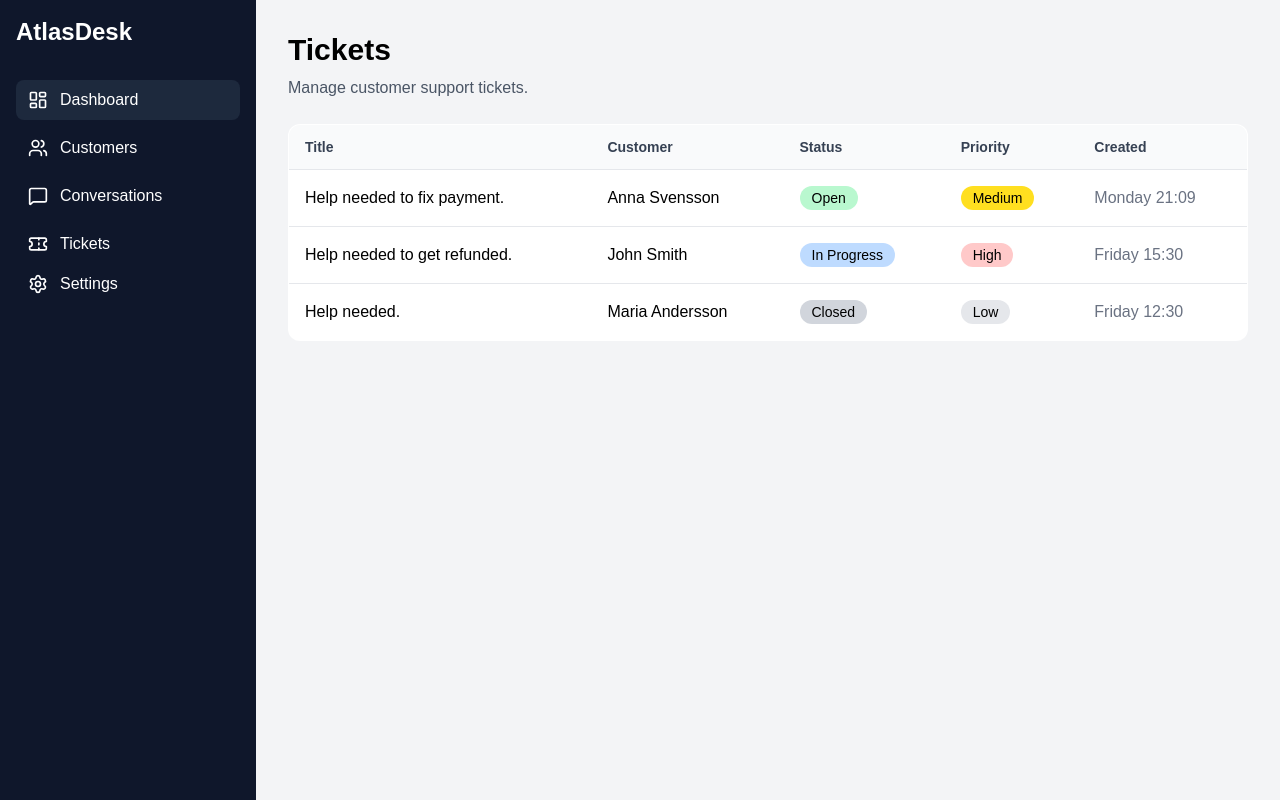
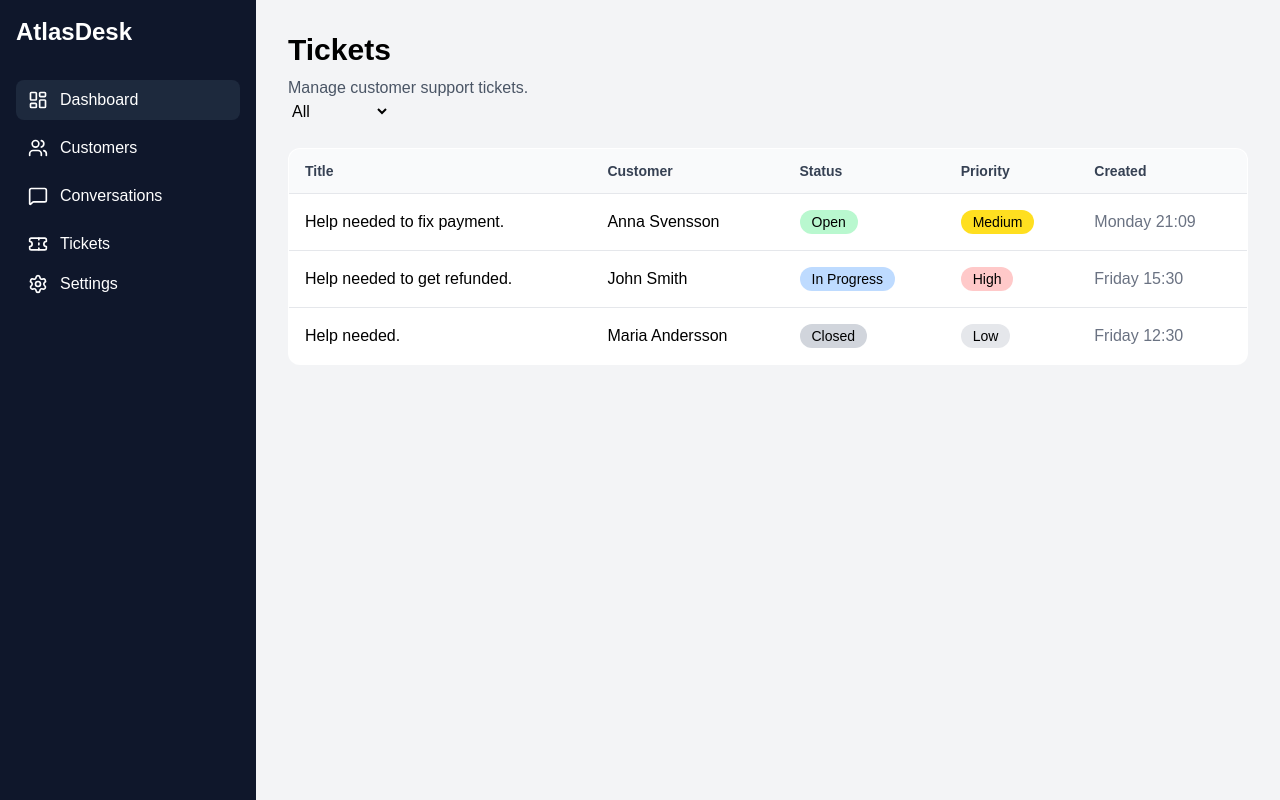
Before and after one commit to Abualtaher/atlasdesk, a React (Vite) app in the folder client/: page /tickets in a window 1280 px wide. Built offline with nearby package versions, Linux system fonts and the light colour scheme.

Commit message:
feat: implement ticket filtering by status with dropdown selection

```diff
--- a/client/src/pages/Tickets.tsx
+++ b/client/src/pages/Tickets.tsx
@@ -1,6 +1,17 @@
+import { useState } from "react";
 import { tickets } from "../data/tickets";
 
 function Tickets() {
+  const [ticketStatus, setTicketStatus] = useState("All");
+
+  const filteredTickets = tickets.filter((ticket) => {
+    ticket.status.includes(ticketStatus);
+    if (ticketStatus === "All") {
+      return true;
+    }
+    return ticket.status === ticketStatus;
+  });
+
   const priorityClass = (priority: string) => {
     if (priority === "High") {
       return "bg-red-200";
@@ -24,6 +35,15 @@ function Tickets() {
     <div>
       <h1 className="text-3xl font-bold">Tickets</h1>
       <p className="mt-2 text-gray-600">Manage customer support tickets.</p>
+      <select
+        value={ticketStatus}
+        onChange={(e) => setTicketStatus(e.target.value)}
+      >
+        <option value="All">All</option>
+        <option value="Open">Open</option>
+        <option value="Closed">Closed</option>
+        <option value="In Progress">In Progress</option>
+      </select>
       <div>
         <table className="mt-6 w-full overflow-hidden rounded-xl border border-gray-200 bg-white text-left">
           <thead className="bg-gray-50">
@@ -51,7 +71,7 @@ function Tickets() {
           </thead>
 
           <tbody>
-            {tickets.map((ticket) => (
+            {filteredTickets.map((ticket) => (
               <tr key={ticket.id} className="border-t border-gray-200">
                 <td className="px-4 py-4 font-medium">{ticket.title}</td>
 
```
